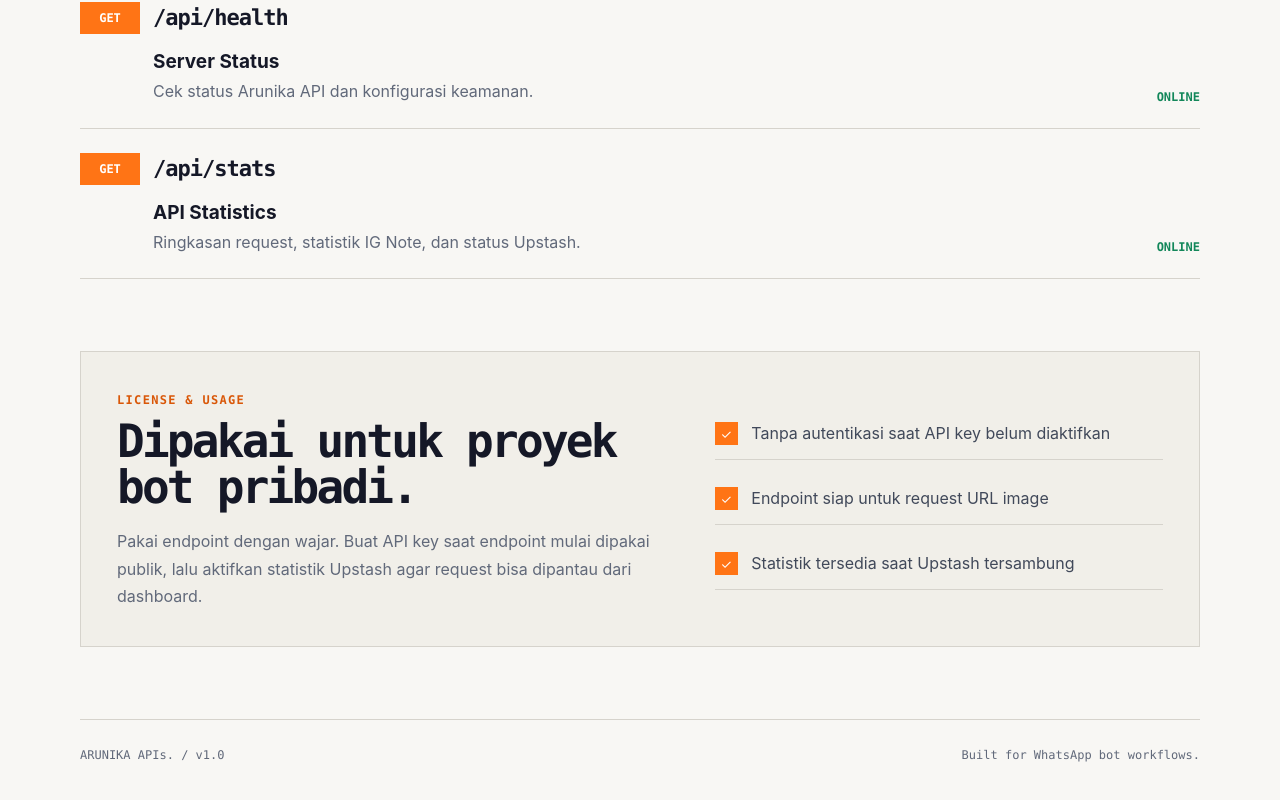
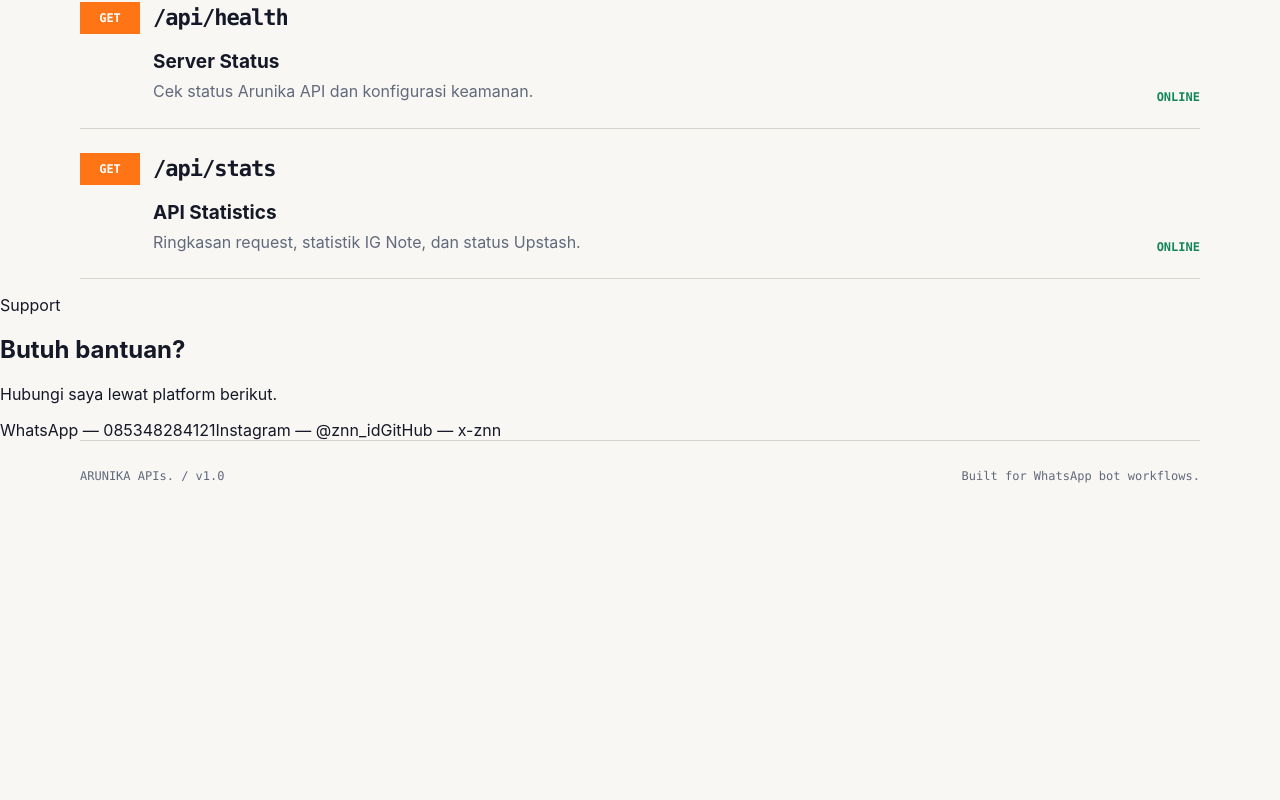
Before and after one commit to x-znn/arunika-api, a Next.js app: page / in a window 1280 px wide. Shown: the part 2167-2967 px from the top of the page. After the commit the page ends 2694 px from the top, so only its background shows below. Built offline with nearby package versions, Linux system fonts and the light colour scheme.

Commit message:
Update page.jsx

```diff
--- a/app/page.jsx
+++ b/app/page.jsx
@@ -42,21 +42,33 @@ export default function HomePage() {
 
       <EndpointExplorer />
 
-      <section className="usage-panel">
-        <div>
-          <span className="section-label">LICENSE & USAGE</span>
-          <h2>Dipakai untuk proyek bot pribadi.</h2>
-          <p>
-            Pakai endpoint dengan wajar. Buat API key saat endpoint mulai dipakai publik,
-            lalu aktifkan statistik Upstash agar request bisa dipantau dari dashboard.
-          </p>
-        </div>
-        <ul>
-          <li><span>✓</span> Tanpa autentikasi saat API key belum diaktifkan</li>
-          <li><span>✓</span> Endpoint siap untuk request URL image</li>
-          <li><span>✓</span> Statistik tersedia saat Upstash tersambung</li>
-        </ul>
-      </section>
+      <section className="border border-neutral-300 bg-[#f5f3ee] p-6 md:p-10">
+  <p className="mb-4 text-sm font-extrabold uppercase tracking-[0.18em] text-[#f97316]">
+    Support
+  </p>
+
+  <h2 className="text-4xl font-black leading-none tracking-tight text-[#111827] md:text-6xl">
+    Butuh bantuan?
+  </h2>
+
+  <p className="mt-6 max-w-3xl text-lg leading-9 text-[#6b7280]">
+    Hubungi saya lewat platform berikut.
+  </p>
+
+  <div className="mt-8 flex flex-col gap-4">
+    <a href="https://wa.me/6285348284121" target="_blank" rel="noreferrer" className="border border-neutral-300 bg-white px-5 py-4 text-xl font-bold text-[#111827] hover:border-[#f97316]">
+      WhatsApp — 085348284121
+    </a>
+
+    <a href="https://instagram.com/znn_id" target="_blank" rel="noreferrer" className="border border-neutral-300 bg-white px-5 py-4 text-xl font-bold text-[#111827] hover:border-[#f97316]">
+      Instagram — @znn_id
+    </a>
+
+    <a href="https://github.com/x-znn" target="_blank" rel="noreferrer" className="border border-neutral-300 bg-white px-5 py-4 text-xl font-bold text-[#111827] hover:border-[#f97316]">
+      GitHub — x-znn
+    </a>
+  </div>
+</section>
 
       <footer className="paper-footer">
         <span>ARUNIKA APIs. / v1.0</span>
```
